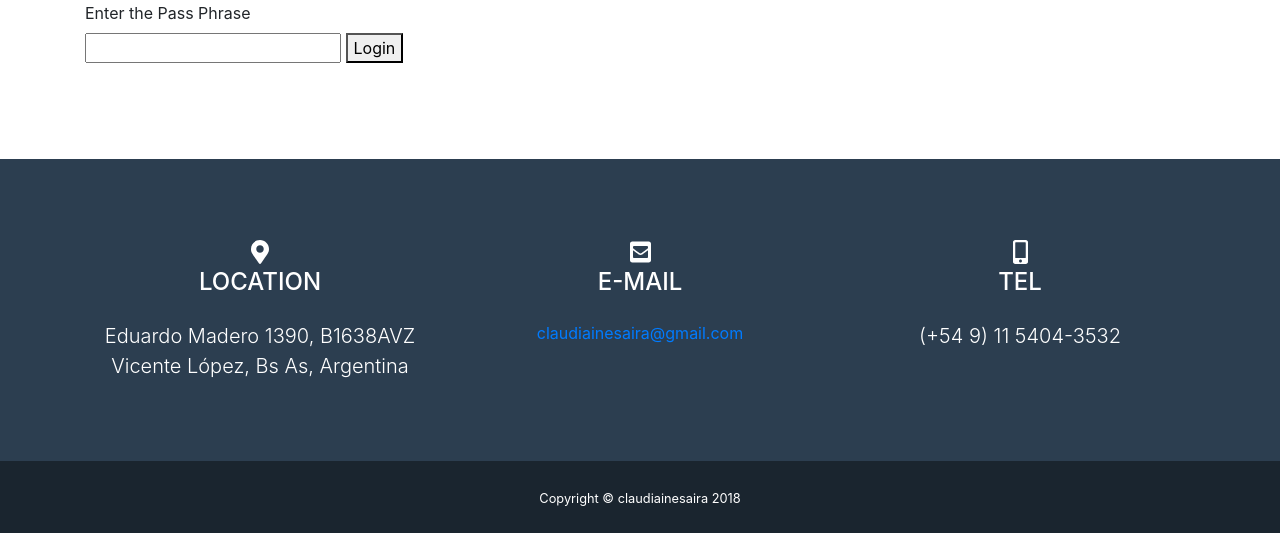
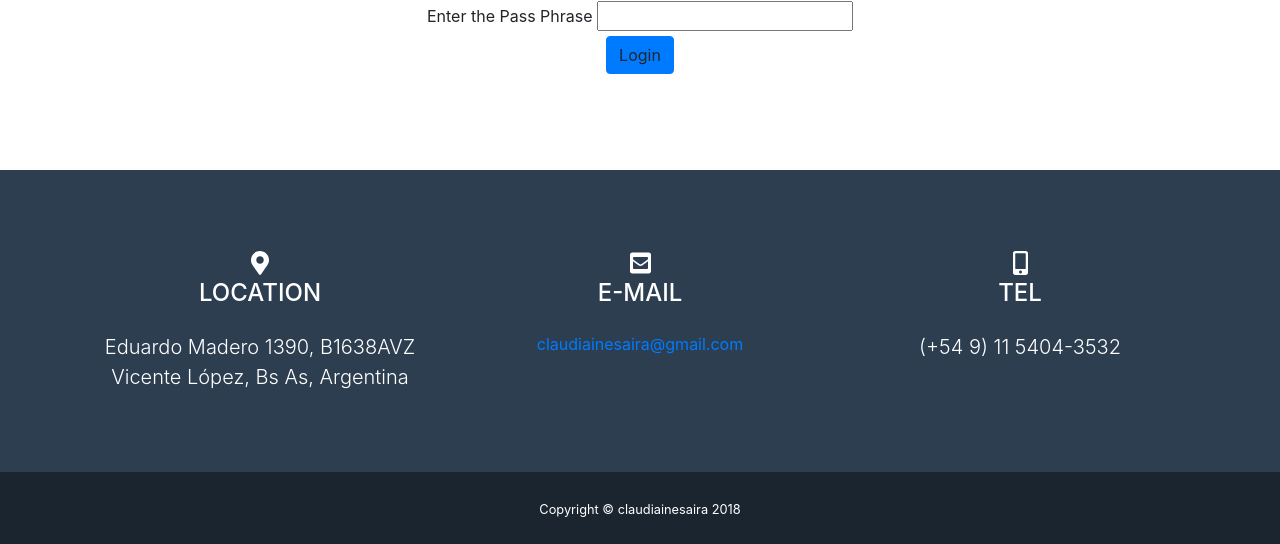
Before and after one commit to isabelalberdi/claudiainesaira, a website with bundled scripts: page login.html in a window 1280 px wide. Shown: the part 640-1184 px from the top of the page. Built offline with nearby package versions, Linux system fonts and the light colour scheme.

Commit message:
formato login

```diff
--- a/js/pfcheck.js
+++ b/js/pfcheck.js
@@ -1,5 +1,5 @@
 function pfcheck(){
-    let pfh = '7b3d3f67568ec003663ff63f9f310fe923cca43ee4c366e9fad030d40205f0f6';
+    let pfh = 'd01c0c96d980baa4213ad787baed2bdc7876d071deb1667bc8ce36f0e44a1716';
     var SHA256 = new Hashes.SHA256();
     var userinput = sessionStorage.getItem('pf');
     return pfh == SHA256.hex(userinput);
--- a/login.html
+++ b/login.html
@@ -58,11 +58,11 @@
         <h2 class="text-center text-uppercase text-secondary mb-0">Login</h2>
         <br>
         <div class="row">
-          <div class="col-md-6 col-lg-4">
+          <div class="container text-center">
             <form method="post" id="loginForm">
             	<label>Enter the Pass Phrase</label>
-            	<input type="password" name="pf" id="pf">
-            	<button>Login</button>
+            	<input type="password" name="pf" id="pf"><br>
+            	<a class="btn btn-primary btn-md js-scroll-trigger">Login</a>
             </form>
           </div>
 
@@ -137,7 +137,6 @@
   				alert('Error: wrong pass phrase');
   			}
   		});
-  		//console.log(SHA256.hex('please let me in Claudia'));
 	  });
 
 </script>
```
Also changed, not shown: index.html (+1 -1 lines).
